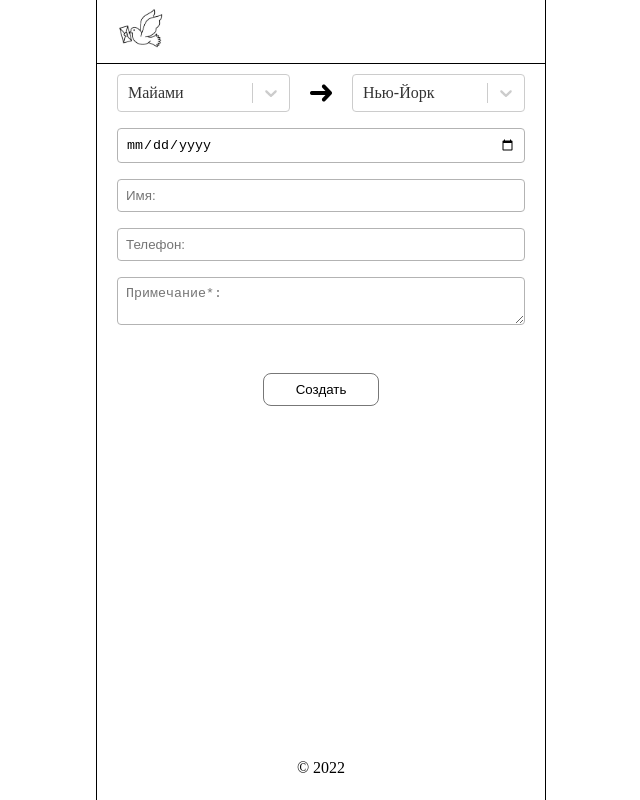
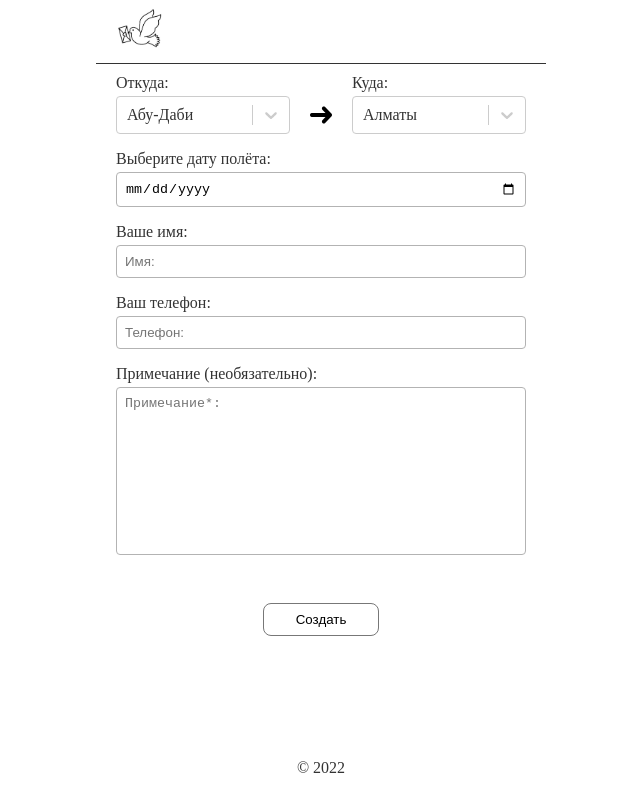
Before and after one commit to dan3si/pigeon, a React (Create React App) app: page /pigeon/add_route in a window 1280 px wide. Shown: the whole page, without its empty margins (319-959 px from the left). Built offline with nearby package versions, Linux system fonts and the light colour scheme.

Commit message:
update 11-10-2022

```diff
--- a/public/index.html
+++ b/public/index.html
@@ -2,12 +2,12 @@
 <html lang="en">
   <head>
     <meta charset="utf-8" />
-    <link rel="icon" href="%PUBLIC_URL%/logo.jpg" />
-    <meta name="viewport" content="width=device-width" />
+    <link rel="icon" href="%PUBLIC_URL%/logo.png" />
+    <meta name="viewport" content="width=device-width, initial-scale=1, maximum-scale=1">
     <meta name="theme-color" content="#000000" />
     <meta
       name="description"
-      content="Web site created using create-react-app"
+      content="Приложение для поиска попутчиков для отправки почты"
     />
 
     <link rel="manifest" href="%PUBLIC_URL%/manifest.json" />
--- a/src/App.module.scss
+++ b/src/App.module.scss
@@ -1,5 +1,8 @@
 $headerHeight: 64px;
 $footerHeight: 64px;
+$color-black: #333333;
+$color-grey: #777777;
+$color-light-grey: #b3b3b3;
 
 %container {
   padding: 10px 20px;
@@ -13,8 +16,7 @@ $footerHeight: 64px;
 
 .app {
   position: relative;
-  border-left: 1px solid black;
-  border-right: 1px solid black;
   max-width: 450px;
   margin: 0 auto;
+  color: $color-black;
 }
--- a/src/components/Header/Header.module.scss
+++ b/src/components/Header/Header.module.scss
@@ -11,7 +11,7 @@
     width: 100%;
     background-color: white;
     z-index: 1;
-    border-bottom: 1px solid black;
+    border-bottom: 1px solid $color-black;
 }
 
 .logo {
--- a/src/components/LoadingAnimation/LoadingAnimation.module.scss
+++ b/src/components/LoadingAnimation/LoadingAnimation.module.scss
@@ -1,3 +1,5 @@
+@import '../../App.module.scss';
+
 @keyframes rotate {
     from {
         transform: rotate(0deg);
@@ -12,7 +14,7 @@
 	width: 100px;
 	height: 100px;
 	margin: 110px auto 0;
-	border: 10px solid #666666;
+	border: 10px solid $color-grey;
 	border-radius: 50%;
 	border-right-color: transparent;
 	border-bottom-color: transparent;
--- a/src/data/cities.js
+++ b/src/data/cities.js
@@ -12,7 +12,63 @@ const cities = [
     'Харьков',
     'Москва',
     'Санкт-Петербург',
-    'Варшава'
+    'Варшава',
+    'Стамбул',
+    'Кишинев',
+    'Сакраменто',
+    'Сан-Диего',
+    'Филадельфия',
+    'Орландо',
+    'Дубай',
+    'Чикаго',
+    'Новосибирск',
+    'Бишкек',
+    'Ташкент',
+    'Баку',
+    'Тель-Авив',
+    'Иерусалим',
+    'Минск',
+    'Вена',
+    'Лондон',
+    'Каир',
+    'Шарм-эль-Шейх',
+    'Сиэтл',
+    'Торонто',
+    'Ванкувер',
+    'Тбилиси',
+    'Анталия',
+    'Братислава',
+    'Барселона',
+    'Мадрид',
+    'Белград',
+    'Абу-Даби',
+    'Даллас',
+    'Челябинск',
+    'Екатеринбург',
+    'Казань',
+    'Париж',
+    'Шымкент',
+    'Рим',
+    'Сан-Хосе',
+    'Анкара',
+    'Ереван',
+    'Атланта',
+    'Хьюстон',
+    'Остин',
+    'Амстердам',
+    'Дублин',
+    'Берлин',
+    'Копенгаген',
+    'Прага',
+    'Афины',
+    'Бухарест',
+    'Будапешт',
+    'Рига',
+    'Вильнюс',
+    'Таллинн',
+    'Хельсинки',
+    'Стокгольм',
+    'Осло'
 ]
 
-export default cities
+export default cities.sort()
--- a/src/pages/AddRoute/AddRoute.module.scss
+++ b/src/pages/AddRoute/AddRoute.module.scss
@@ -15,8 +15,11 @@
     }
 }
 
-.routeSelect {
+.inputWrapper {
     flex: 1;
+    display: flex;
+    flex-direction: column;
+    gap: 4px;
 }
 
 .routeArrow {
@@ -24,6 +27,7 @@
 }
 
 .routeArrowWrapper {
+    padding-top: 22px;
     width: 32px;
     display: flex;
     align-items: center;
@@ -45,8 +49,9 @@
     flex: 1;
     padding: 8px;
     outline: none;
-    border: 1px solid #b3b3b3;
+    border: 1px solid $color-light-grey;
     border-radius: 4px;
+    resize: none;
 }
 
 .inputError {
@@ -59,12 +64,12 @@
     padding: 8px 32px;
     border-radius: 8px;
     background-color: transparent;
-    border: 1px solid #777777;
+    border: 1px solid $color-grey;
     cursor: pointer;
     transition: 0.3s;
 
     &:hover {
-        border-color: black;
+        border-color: $color-black;
     }
 }
 
--- a/src/pages/AddRoute/AddRoute.page.js
+++ b/src/pages/AddRoute/AddRoute.page.js
@@ -77,6 +77,8 @@ const AddRoute = () => {
 
             if (status === 'success') {
                 setRouteIsCreated(true)
+            } else {
+                throw new Error('Route was not created')
             }
         } catch {
             alert('Ошибка! Маршрут не был добавлен, попробуйте позже')
@@ -110,13 +112,17 @@ const AddRoute = () => {
     return (
         <div className={styles.addRoute}>
             <div className={styles.routeSelectsWrapper}>
+                <div className={styles.inputWrapper}>
+                    Откуда:
                     <Select
+                        isSearchable
                         className={styles.routeSelect}
                         options={citySelectOptions}
                         placeholder="Город отправления:"
                         value={from}
                         onChange={value => setFrom(value)}
                     />
+                </div>
 
                 <div className={styles.routeArrowWrapper}>
                     <img
@@ -125,7 +131,10 @@ const AddRoute = () => {
                     />
                 </div>
 
+                <div className={styles.inputWrapper}>
+                    Куда:
                     <Select
+                        isSearchable
                         className={styles.routeSelect}
                         options={citySelectOptions}
                         placeholder="Город прибытия:"
@@ -133,20 +142,32 @@ const AddRoute = () => {
                         onChange={value => setTo(value)}
                     />
                 </div>
+            </div>
 
             <div className={styles.row}>
+                <div className={styles.inputWrapper}>
+                    Выберите дату полёта:
                     <input
                         className={cn(styles.input, { [styles.inputError]: dateHasErrors })}
                         type="date"
+                        value={date}
                         min={new Date().toJSON().slice(0,10)}
                         onChange={e => {
+                            if (new Date(e.target.value).getTime() < Date.now() - 86400000) {
+                                setDateHasErrors(true)
+                                return
+                            }
+
                             setDate(e.target.value)
                             setDateHasErrors(false)
                         }}
                     />
                 </div>
+            </div>
 
             <div className={styles.row}>
+                <div className={styles.inputWrapper}>
+                    Ваше имя:
                     <input
                         className={cn(styles.input, { [styles.inputError]: nameHasErrors })}
                         placeholder="Имя:"
@@ -156,7 +177,10 @@ const AddRoute = () => {
                         }}
                         value={name}
                     />
+                </div>
 
+                <div className={styles.inputWrapper}>
+                    Ваш телефон:
                     <input
                         className={cn(styles.input, { [styles.inputError]: phoneHasErrors })}
                         placeholder="Телефон:"
@@ -177,14 +201,19 @@ const AddRoute = () => {
                         value={phone}
                     />
                 </div>
+            </div>
 
             <div className={styles.row}>
+                <div className={styles.inputWrapper}>
+                    Примечание (необязательно):
                     <textarea
+                        rows="10"
                         className={styles.input}
                         placeholder="Примечание*:"
                         onChange={e => setNote(e.target.value)}
                         value={note}
                     ></textarea>
+                </div>
             </div>
 
             <div className={styles.row}>
--- a/src/pages/Contacts/Contacts.js
+++ b/src/pages/Contacts/Contacts.js
@@ -1,6 +1,6 @@
 import styles from './Contacts.module.scss'
 
-import phoneIcon from '../../images/icons/phone.png'
+//import phoneIcon from '../../images/icons/phone.png'
 import mailIcon from '../../images/icons/mail.png'
 import instagramIcon from '../../images/icons/instagram.png'
 
@@ -16,13 +16,13 @@ const Contacts = () => {
                     dennis.priadka@gmail.com
                 </a>
 
-                <a
+                {/*<a
                     href="tel: +17865381388"
                     className={styles.contactLink}
                 >
                     <img src={phoneIcon} />
                     +1 786 538 1388
-                </a>
+                </a>*/}
 
                 <a
                     href="https://www.instagram.com/dan3si/"
--- a/src/pages/Contacts/Contacts.module.scss
+++ b/src/pages/Contacts/Contacts.module.scss
@@ -21,7 +21,6 @@
         margin-top: 64px;
     }
 
-
     img {
         width: 16px;
     }
--- a/src/pages/Routes/Routes.module.scss
+++ b/src/pages/Routes/Routes.module.scss
@@ -40,7 +40,7 @@
 .row {
     display: flex;
     border-radius: 4px;
-    border: 1px solid #b3b3b3;
+    border: 1px solid $color-light-grey;
     background-color: #e9e9e9;
 
     &:not(:first-child) {
@@ -56,7 +56,7 @@
     overflow: hidden;
 
     &:nth-child(even) {
-        border-left: 1px solid black;
+        border-left: 1px solid $color-black;
     }
 }
 
--- a/src/settings.js
+++ b/src/settings.js
@@ -1,2 +1,2 @@
-//export const API_URL = 'http://localhost:80'
-export const API_URL = 'https://dan3si-pigeon-api.herokuapp.com'
+export const API_URL = 'http://localhost:80'
+//export const API_URL = 'https://dan3si-pigeon-api.herokuapp.com'
```
Also changed, not shown: src/pages/Main/Main.module.scss (+28 -31 lines), public/logo.jpg (deleted), public/logo.png (added). Lines whose indentation alone changed are shown as unchanged.
